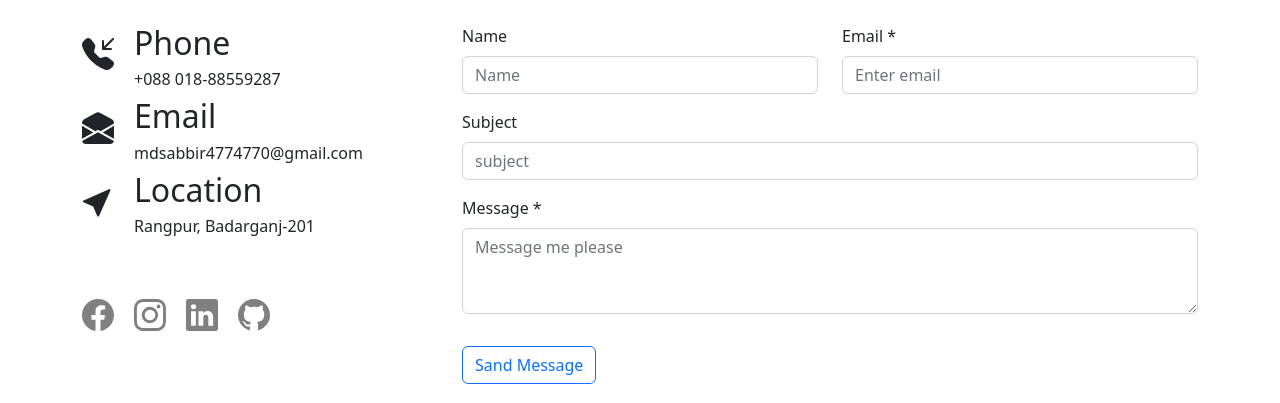
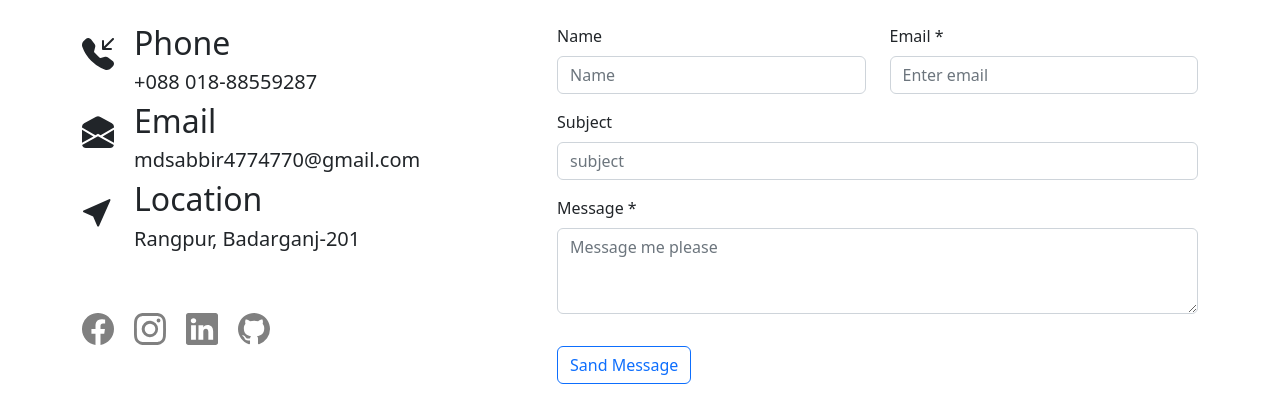
Before and after one commit to sabbirhossaindev/dev-sabbir, a React (Create React App) app: page /contact in a window 1280 px wide. Shown: the part 188-591 px from the top of the page. Built offline with nearby package versions, Linux system fonts and the light colour scheme.

Commit message:
dev bir same edit

```diff
--- a/src/Pages/Home/Contact/Contact.js
+++ b/src/Pages/Home/Contact/Contact.js
@@ -12,14 +12,14 @@ const Contact = () => {
             <h1 className='text-center my-5'>Get in <span className='text-primary'>Touch</span></h1>
             <Container data-aos="flip-left" data-aos-easing="ease-out-cubic" data-aos-duration="2000">
                 <Row>
-                    <Col md='4'>
+                    <Col md='5'>
                         <div className='phone'>
                             <h2 className='mt-2'>
                                 <span><BsFillTelephoneInboundFill /></span>
                             </h2>
                             <div>
                                 <h2>Phone</h2>
-                                <h6>+088 018-88559287</h6>
+                                <h5>+088 018-88559287</h5>
                             </div>
                         </div>
 
@@ -29,7 +29,7 @@ const Contact = () => {
                             </h2>
                             <div>
                                 <h2>Email</h2>
-                                <h6>mdsabbir4774770@gmail.com</h6>
+                                <h5>mdsabbir4774770@gmail.com</h5>
                             </div>
                         </div>
 
@@ -39,19 +39,19 @@ const Contact = () => {
                             </h2>
                             <div>
                                 <h2>Location</h2>
-                                <h6>Rangpur, Badarganj-201</h6>
+                                <h5>Rangpur, Badarganj-201</h5>
                             </div>
                         </div>
 
-                        <div className='social-link my-5'>
-                            <h2><a href="https://www.facebook.com/misty.sabbir.3/"><BsFacebook /></a></h2>
-                            <h2><a href="https://www.instagram.com/dev__sabbir/?fbclid=IwAR0cozEZJSlO_1JIYXtcbxKAPDnTkJ2NDZR9VZCO4m0K8SyknAL3Se-7mqs"><BsInstagram /></a></h2>
-                            <h2><a href="https://www.linkedin.com/in/md-sabbir-hossain-18300b244/"><BsLinkedin /></a></h2>
-                            <h2><a href="https://github.com/sabbirvai"><BsGithub /></a></h2>
+                        <div className='social-link my-5 text-center'>
+                            <h2 className='social-h2'><a href="https://www.facebook.com/misty.sabbir.3/"><BsFacebook /></a></h2>
+                            <h2 className='social-h2'><a href="https://www.instagram.com/dev__sabbir/?fbclid=IwAR0cozEZJSlO_1JIYXtcbxKAPDnTkJ2NDZR9VZCO4m0K8SyknAL3Se-7mqs"><BsInstagram /></a></h2>
+                            <h2 className='social-h2'><a href="https://www.linkedin.com/in/md-sabbir-hossain-18300b244/"><BsLinkedin /></a></h2>
+                            <h2 className='social-h2'><a href="https://github.com/sabbirvai"><BsGithub /></a></h2>
                         </div>
                     </Col>
 
-                    <Col md='8'>
+                    <Col md='7'>
                     <Form>
                         <Row>
                             <Col md="6">
--- a/src/Pages/Home/HomeBanner/HomeBanner.js
+++ b/src/Pages/Home/HomeBanner/HomeBanner.js
@@ -19,14 +19,8 @@ const HomeBanner = () => {
                             <Typewriter
                                 onInit={(typewriter) => {
                                     typewriter.typeString('Hello World!', "sabbir")
-                                    .callFunction(() => {
-                                        console.log('String typed out!');
-                                    })
                                     .pauseFor(200)
                                     .deleteAll()
-                                    .callFunction(() => {
-                                        console.log('All strings were deleted');
-                                    })
                                     .start();
                                 }}
                             />
@@ -35,7 +29,7 @@ const HomeBanner = () => {
                         </div>
                     </Col>
                     <Col md="6">
-                        <img src={aws} alt="aws" className='img-fluid sabbir-img'/>
+                        <img src={aws} alt="aws" className='img-fluid sabbir-img' data-aos="zoom-in-left" data-aos-easing="ease-out-cubic"  data-aos-duration="2000"/>
                     </Col>
                 </Row>
             </Container>
```
